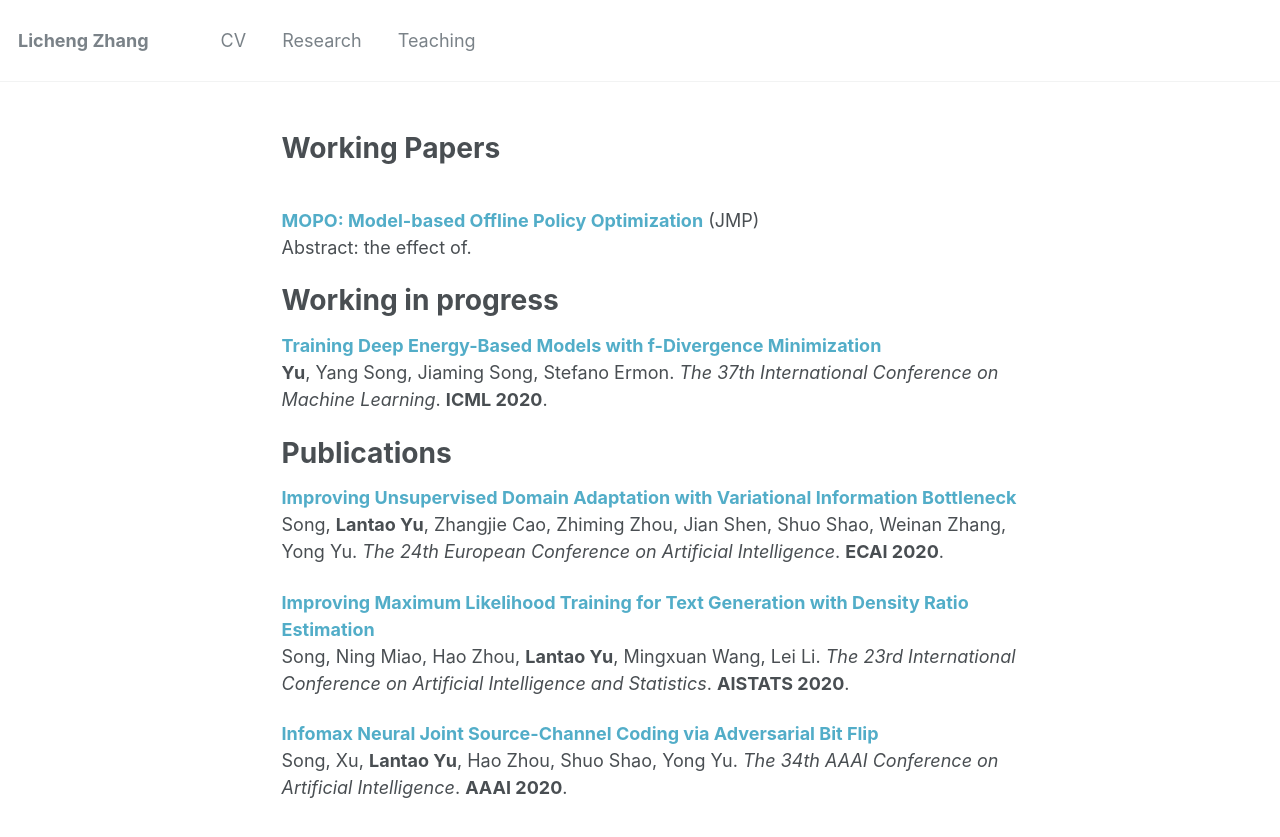
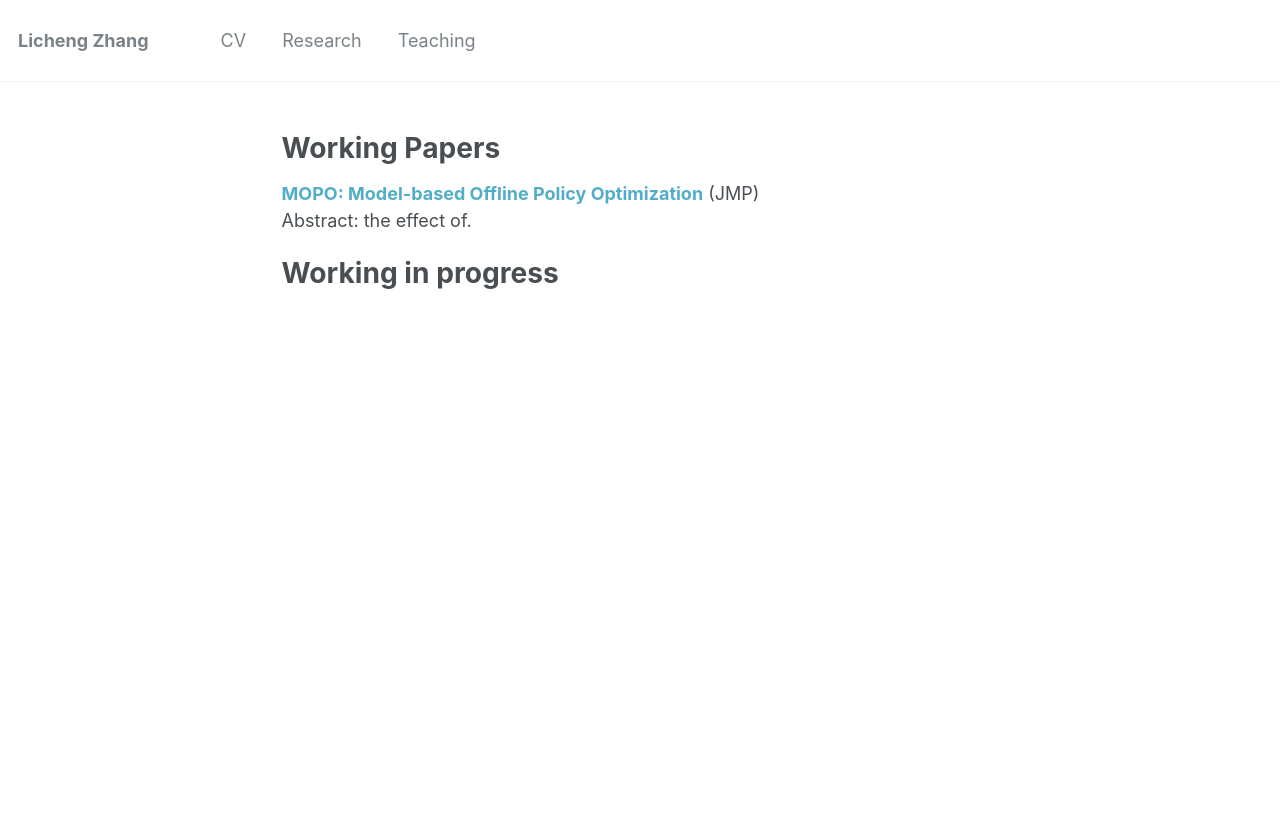
Before and after one commit to lichengzh/lichengzh.github.io, a Jekyll site: the page built from _pages/publications.md, in a window 1280 px wide. Shown: the top 837 px of the page. Built offline with Jekyll 4.4.1, drawn with Linux system fonts in a browser that asks for light colours.

Commit message:
Update publications.md

```diff
--- a/_pages/publications.md
+++ b/_pages/publications.md
@@ -5,24 +5,7 @@ permalink: /publications/
 
 # <b> Working Papers</b> <br>
 
-<br>
 <b>[MOPO: Model-based Offline Policy Optimization](http://lichengzh.github.io/files/ov.pdf)</b> (JMP)<br>
 Abstract: the effect of. <br>
 
-# <b> Working in progress</b> <br>
-
-<b>[Training Deep Energy-Based Models with f-Divergence Minimization](http://lantaoyu.com/publications/fEBM)</b> <br>
-<b>Yu</b>, Yang Song, Jiaming Song, Stefano Ermon.
-<i>The 37th International Conference on Machine Learning</i>. <b>ICML 2020</b>.
-# <b> Publications</b> <br>
-<b>[Improving Unsupervised Domain Adaptation with Variational Information Bottleneck](http://lantaoyu.com/publications/VBDA)</b> <br>
- Song, <b>Lantao Yu</b>, Zhangjie Cao, Zhiming Zhou, Jian Shen, Shuo Shao, Weinan Zhang, Yong Yu.
-<i>The 24th European Conference on Artificial Intelligence</i>. <b>ECAI 2020</b>.
-
-<b>[Improving Maximum Likelihood Training for Text Generation with Density Ratio Estimation](http://lantaoyu.com/publications/TextDR)</b> <br>
-Song, Ning Miao, Hao Zhou, <b>Lantao Yu</b>, Mingxuan Wang, Lei Li.
-<i>The 23rd International Conference on Artificial Intelligence and Statistics</i>. <b>AISTATS 2020</b>.
-
-<b>[Infomax Neural Joint Source-Channel Coding via Adversarial Bit Flip](http://lantaoyu.com/publications/IABF)</b> <br>
-Song,  Xu, <b>Lantao Yu</b>, Hao Zhou, Shuo Shao, Yong Yu.
-<i>The 34th AAAI Conference on Artificial Intelligence</i>. <b>AAAI 2020</b>.
+# Working in progress
```
